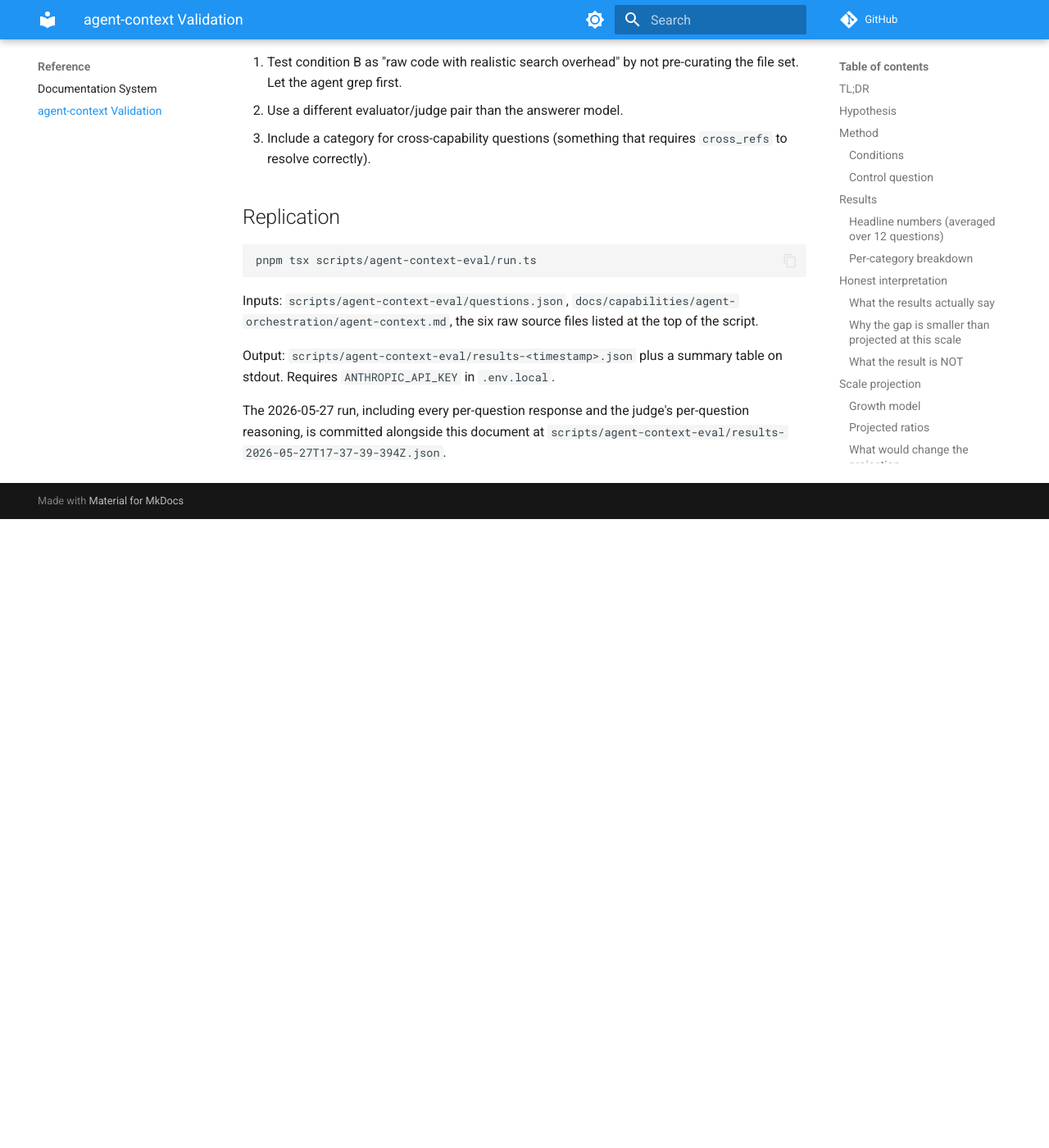
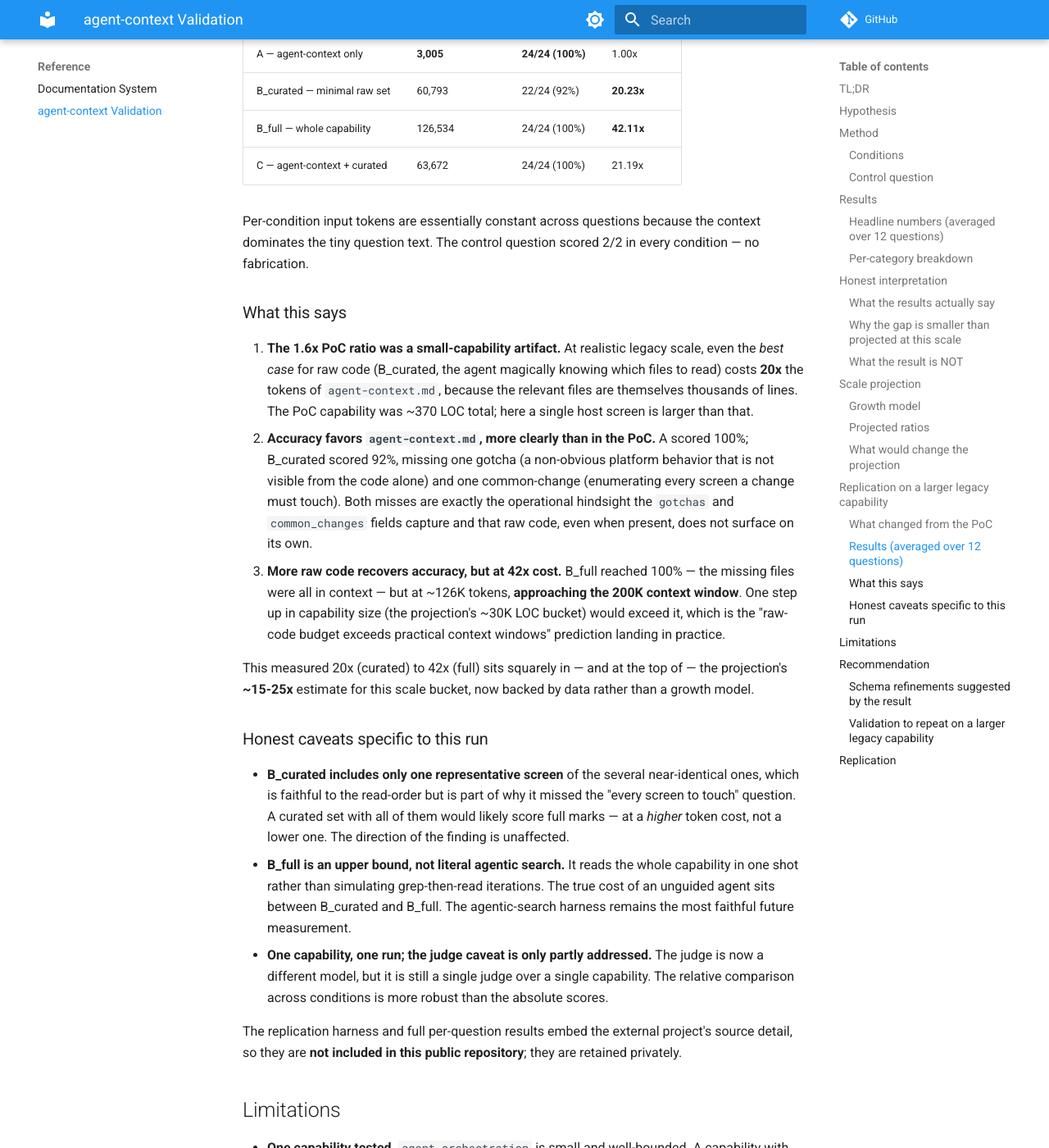
Before and after one commit to jtl4098/deptagent, an MkDocs documentation site: the page built from docs/reference/agent-context-validation.md, in a window 1280 px wide and 1400 px high, scrolled down 6489 px. Shown: the whole window at 82% size. Built offline with MkDocs 1.6.1 and Material for MkDocs 9.7.7, drawn with Linux system fonts in a browser that asks for light colours; comment, search, counter and statistics services are not loaded; before the commit the page ends 7122 px from its top, so only the background shows below that; some of the changed text lies outside the part shown.

Commit message:
docs: add anonymized at-scale replication to agent-context validation (#8)
Repeats the agent-context token/accuracy experiment on a larger real
legacy capability (~12K LOC, external project kept anonymous). Measured
~20x (best-case curated raw code) to ~42x (whole capability) input-token
reduction with agent-context.md at 100% accuracy vs 92% for curated raw
code -- versus the 1.6x at PoC scale, now shown to be a small-capability
artifact.

All project-identifying detail (names, symbols, paths, platform APIs) is
generalized; the replication harness and raw results are kept private and
not included in this public repo. Existing project-name references in the
two reference docs are anonymized in the same pass.

Co-authored-by: Claude Opus 4.8 (1M context) <noreply@anthropic.com>

```diff
--- a/docs/reference/agent-context-validation.md
+++ b/docs/reference/agent-context-validation.md
@@ -21,8 +21,17 @@ flips: the per-capability raw-code budget scales linearly with code
 size, while `agent-context.md` stays bounded. The projection section
 below estimates this growth.
 
-**Recommendation:** proceed with WSL rollout. The accuracy preservation
-result is the load-bearing finding; the token ratio improves with scale.
+**Recommendation:** proceed with the rollout to a larger legacy
+codebase. The accuracy preservation result is the load-bearing finding;
+the token ratio improves with scale.
+
+**Update — replicated at scale.** The experiment has since been repeated
+on a real legacy capability (an external mobile project, anonymized here,
+~12K LOC). At that scale the ratio is **20x** for best-case curated raw
+code and **42x** for the whole capability, with `agent-context.md` at
+**100%** accuracy versus 92% for curated raw code. The 1.6x above was a
+small-capability artifact; the projection holds. See
+[replication at scale](#replication-on-a-larger-legacy-capability).
 
 ## Hypothesis
 
@@ -170,7 +179,7 @@ linearly and agent-context essentially constant.
 |---|---|---|---|---|---|
 | **PoC (measured)** | DeptAgent agent-orchestration | ~370 LOC | 3.3K | 2.1K | **1.6x** |
 | Small project (typical) | One Next.js feature area | ~2K LOC | ~12K | ~2.5K | **~5x** |
-| Medium (WSL Android video-playback) | 5 fragments + shared helpers | ~10K LOC | ~50-80K | ~3K | **~15-25x** |
+| Medium (a legacy mobile capability) | several host screens + shared helpers | ~10K LOC | ~50-80K | ~3K | **~15-25x** |
 | Large legacy module | Enterprise feature with deep history | ~30K LOC | ~150K+ | ~5K | **~30-50x** |
 | Very large (cross-module) | A capability spanning several packages | ~100K+ LOC | ~400K+ | ~5-8K | **~50-80x** |
 
@@ -202,6 +211,101 @@ These projections rest on three assumptions, each falsifiable:
   shrinking the gap. We would still expect a meaningful gain because
   of the search-elimination effect.
 
+## Replication on a larger legacy capability
+
+This section reports a second run of the experiment on a **real legacy
+codebase** — an external mobile project, kept anonymous here — performed
+as a feasibility test. It exists to pressure-test the scale projection
+above with measured data and to apply two of the three methodology
+changes the PoC prescribed.
+
+The capability is the medium-scale bucket from the projection table:
+roughly **12K lines of code** spread across several host screens that
+share a single media player, plus a large host shell and multiple player
+backends. Its `agent-context.md` was generated by the bootstrap tooling
+(not hand-tuned for the experiment), so what is under test is the
+artifact the system actually produces.
+
+### What changed from the PoC
+
+1. **Raw code is no longer a single curated set.** Two raw-code
+   conditions instead of one:
+   - **B_curated** — the minimal correct file set the `agent-context.md`
+     read-order points to. The *best case* for raw code: the agent
+     already knows which files matter. Analogous to the PoC's pre-curated
+     B.
+   - **B_full** — every file in the capability. The *no-map* case: read
+     the whole capability because nothing told you which files matter. A
+     proxy for unguided search overhead.
+2. **The judge is a different model from the answerer** (answerer:
+   `claude-sonnet-4-6`; judge: `claude-opus-4-8`), removing the
+   same-model cross-eval bias the PoC flagged.
+3. **A discovery-category question** was added, rewarding knowledge of
+   *where* code lives.
+
+12 questions: 3 invariant, 2 contract, 3 gotcha, 2 common_change,
+1 discovery, 1 control.
+
+### Results (averaged over 12 questions)
+
+| Condition | Avg input tokens | Accuracy | Ratio vs A |
+|---|---|---|---|
+| A — agent-context only | **3,005** | **24/24 (100%)** | 1.00x |
+| B_curated — minimal raw set | 60,793 | 22/24 (92%) | **20.23x** |
+| B_full — whole capability | 126,534 | 24/24 (100%) | **42.11x** |
+| C — agent-context + curated | 63,672 | 24/24 (100%) | 21.19x |
+
+Per-condition input tokens are essentially constant across questions
+because the context dominates the tiny question text. The control
+question scored 2/2 in every condition — no fabrication.
+
+### What this says
+
+1. **The 1.6x PoC ratio was a small-capability artifact.** At realistic
+   legacy scale, even the *best case* for raw code (B_curated, the agent
+   magically knowing which files to read) costs **20x** the tokens of
+   `agent-context.md`, because the relevant files are themselves
+   thousands of lines. The PoC capability was ~370 LOC total; here a
+   single host screen is larger than that.
+2. **Accuracy favors `agent-context.md`, more clearly than in the PoC.**
+   A scored 100%; B_curated scored 92%, missing one gotcha (a non-obvious
+   platform behavior that is not visible from the code alone) and one
+   common-change (enumerating every screen a change must touch). Both
+   misses are exactly the operational hindsight the `gotchas` and
+   `common_changes` fields capture and that raw code, even when present,
+   does not surface on its own.
+3. **More raw code recovers accuracy, but at 42x cost.** B_full reached
+   100% — the missing files were all in context — but at ~126K tokens,
+   **approaching the 200K context window**. One step up in capability
+   size (the projection's ~30K LOC bucket) would exceed it, which is the
+   "raw-code budget exceeds practical context windows" prediction landing
+   in practice.
+
+This measured 20x (curated) to 42x (full) sits squarely in — and at the
+top of — the projection's **~15-25x** estimate for this scale bucket, now
+backed by data rather than a growth model.
+
+### Honest caveats specific to this run
+
+- **B_curated includes only one representative screen** of the several
+  near-identical ones, which is faithful to the read-order but is part of
+  why it missed the "every screen to touch" question. A curated set with
+  all of them would likely score full marks — at a *higher* token cost,
+  not a lower one. The direction of the finding is unaffected.
+- **B_full is an upper bound, not literal agentic search.** It reads the
+  whole capability in one shot rather than simulating grep-then-read
+  iterations. The true cost of an unguided agent sits between B_curated
+  and B_full. The agentic-search harness remains the most faithful future
+  measurement.
+- **One capability, one run; the judge caveat is only partly addressed.**
+  The judge is now a different model, but it is still a single judge over
+  a single capability. The relative comparison across conditions is more
+  robust than the absolute scores.
+
+The replication harness and full per-question results embed the external
+project's source detail, so they are **not included in this public
+repository**; they are retained privately.
+
 ## Limitations
 
 - **One capability tested.** `agent-orchestration` is small and
@@ -223,7 +327,7 @@ These projections rest on three assumptions, each falsifiable:
 
 ## Recommendation
 
-**Proceed with WSL rollout.** Two reasons:
+**Proceed with the legacy-codebase rollout.** Two reasons:
 
 1. Accuracy preservation is the load-bearing finding and it is solid
    (A and B both 96%, C 100%).
@@ -240,7 +344,7 @@ These projections rest on three assumptions, each falsifiable:
   in earlier exploration; the experiment confirms they are
   non-redundant.
 
-### Validation to repeat at WSL
+### Validation to repeat on a larger legacy capability
 
 When applying this pattern to a real legacy capability, repeat the
 experiment with three differences:
@@ -250,6 +354,14 @@ experiment with three differences:
 2. Use a different evaluator/judge pair than the answerer model.
 3. Include a category for cross-capability questions (something that
    requires `cross_refs` to resolve correctly).
+
+**Status: done (partially), see
+[replication at scale](#replication-on-a-larger-legacy-capability).**
+(1) was addressed by a two-condition curated/full split (a whole-
+capability upper bound rather than a literal grep loop, which remains
+future work). (2) was addressed (a different judge model from the
+answerer). (3) was not done: a single capability was used, so the
+cross-capability question type was replaced by a discovery category.
 
 ## Replication
 
```
Also changed, not shown: docs/reference/documentation-system.md (+5 -5 lines).
